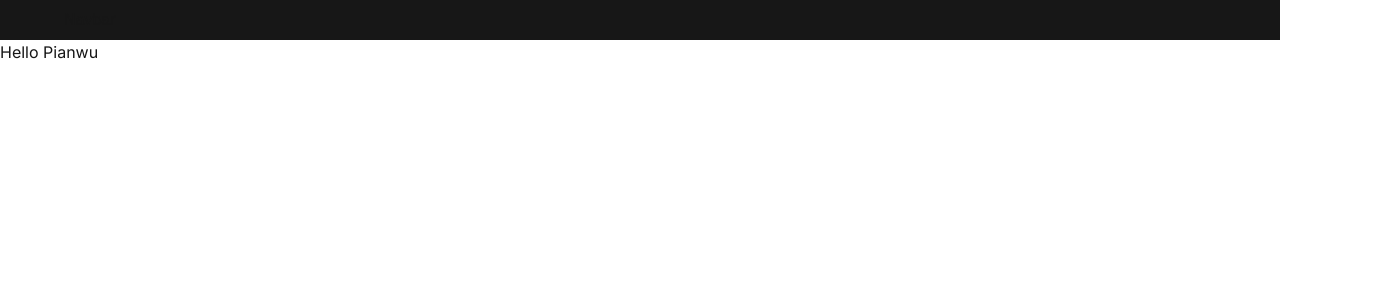
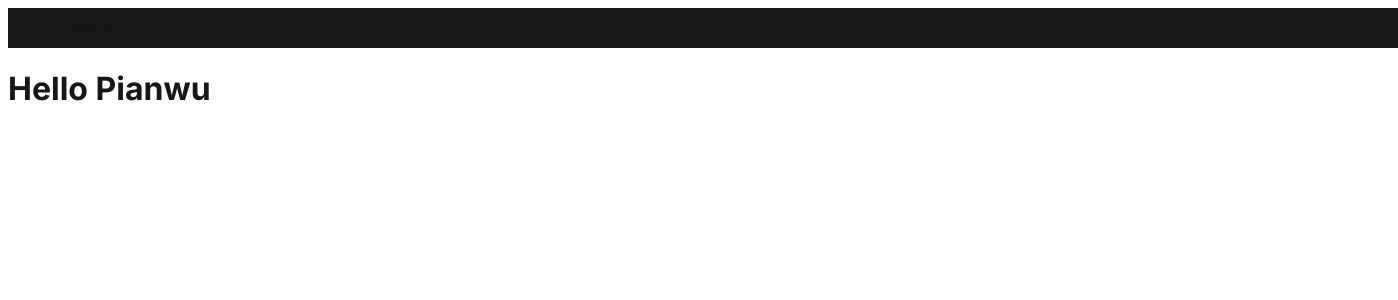
Before and after one commit to piansah/nextjs-app, a Next.js app: page / in a window 1280 px wide. Shown: the top 300 px of the page, 1398 px wide, since content can reach past the window. Built offline with nearby package versions, Linux system fonts and the light colour scheme.

Commit message:
css tailwind #error v4 blok wkwk

```diff
--- a/package.json
+++ b/package.json
@@ -19,10 +19,12 @@
     "@types/node": "^20",
     "@types/react": "^19",
     "@types/react-dom": "^19",
+    "autoprefixer": "^10.4.21",
     "eslint": "^9",
     "eslint-config-next": "15.4.3",
+    "postcss": "^8.5.6",
     "sass": "^1.89.2",
-    "tailwindcss": "^4",
+    "tailwindcss": "^3.4.17",
     "typescript": "^5"
   }
 }
--- /dev/null
+++ b/postcss.config.js
@@ -0,0 +1,6 @@
+module.exports = {
+  plugins: {
+    tailwindcss: {},
+    autoprefixer: {},
+  },
+}
--- a/src/Views/auth/login/index.tsx
+++ b/src/Views/auth/login/index.tsx
@@ -1,5 +1,5 @@
 import Link from "next/link";
-import styles from "./login.module.scss";
+import styles from "./login.module.css";
 import { useRouter } from "next/router";
 
 export default function LoginViews() {
@@ -10,7 +10,7 @@ export default function LoginViews() {
   };
   return (
     <div className={styles.login}>
-      <h1 className="big">Login Page</h1>
+      <h1 className="text-3xl font-bold underline">Login Page</h1>
       <button onClick={handleLogin}>Login</button>
       <p style = {{color: "blue", border: "1px solid blue", borderRadius: "10px", padding: "10px"}}>
         Belum register sama sekali bro?{" "}
--- a/src/Views/auth/login/login.module.scss
+++ b/src/Views/auth/login/login.module.css
@@ -1,10 +1,7 @@
-@use "@/styles/colors.scss" as colors;
-
 .login {
   display: flex;
   flex-direction: column;
   align-items: center;
   justify-content: center;
   height: 100vh;
-  background-color: map.get(colors.$schema, primary);
 }
--- a/src/styles/colors.scss
+++ /dev/null
@@ -1,3 +0,0 @@
-$schema: (
-  primary: #1f1f1f,
-) !default;
--- a/src/styles/globals.css
+++ b/src/styles/globals.css
@@ -1,4 +1,6 @@
-@import "tailwindcss";
+@tailwind components;
+@tailwind utilities;
+
 
 :root {
   --background: #ffffff;
--- /dev/null
+++ b/tailwind.config.js
@@ -0,0 +1,16 @@
+/** @type {import('tailwindcss').Config} */
+
+module.exports = {
+  content: [
+    "./app/**/*.{js,ts,jsx,tsx}",
+    "./pages/**/*.{js,ts,jsx,tsx}",
+    "./components/**/*.{js,ts,jsx,tsx}",
+
+    // or if useing  `src` directory:
+    "./src/**/*.{js,ts,jsx,tsx}",
+  ],
+  theme: {
+    extend: {},
+  },
+  plugins: [],
+};
```
Also changed, not shown: 1 other file (tests, documents, lock files or other folders).
